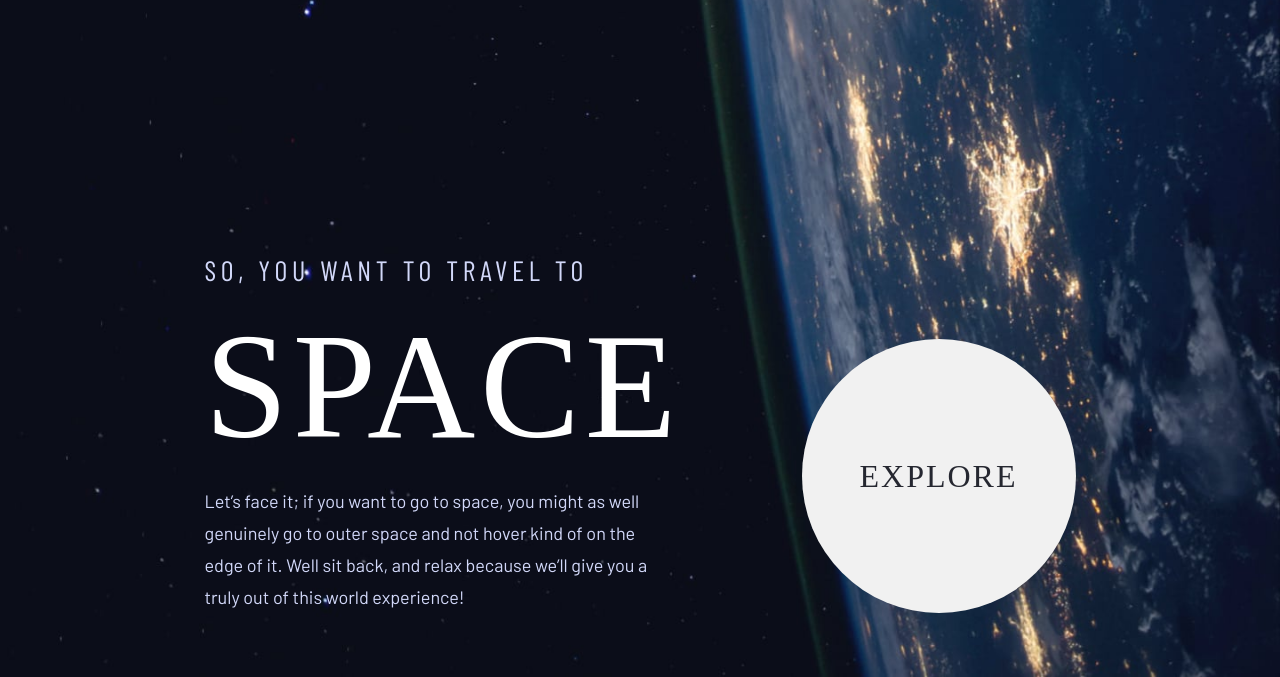
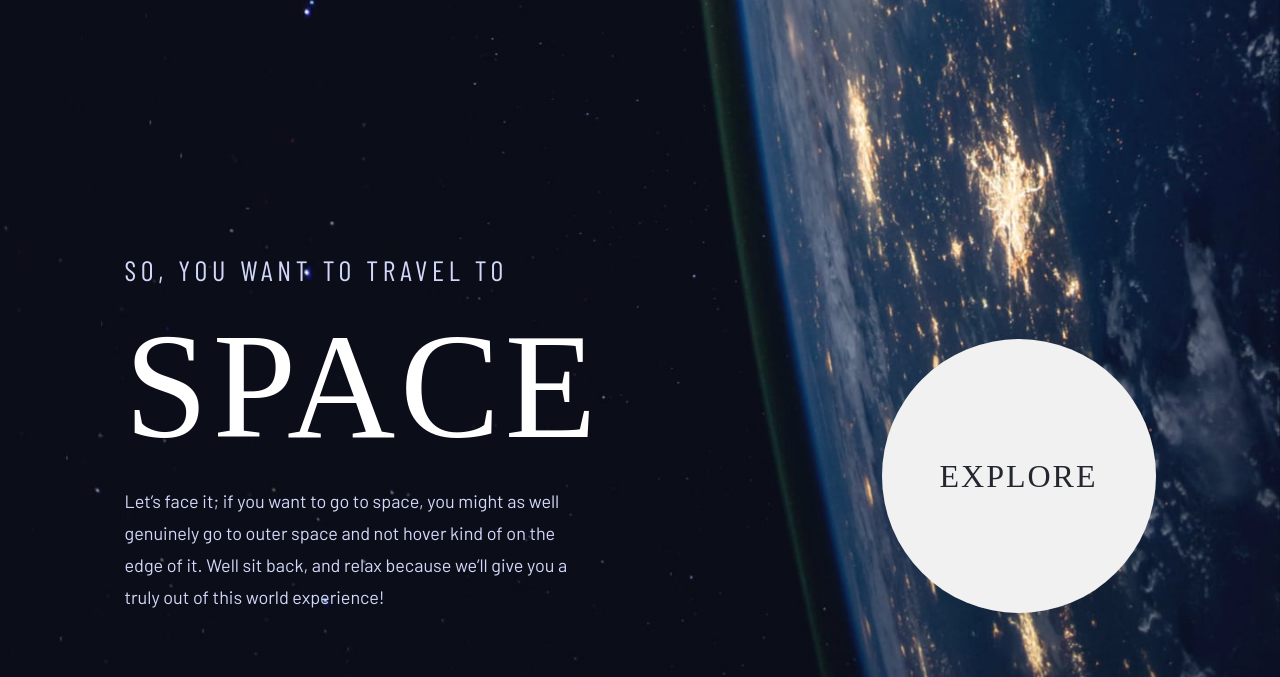
Before and after one commit to Unkookerinho/Space-tourism-multi-page-website, a plain HTML site: page index.html in a window 1280 px wide. Shown: the part 123-800 px from the top of the page. Drawn offline with nearby package versions, Linux system fonts and the light colour scheme; a web font is replaced by a local one.

Commit message:
Fixed homepage load animation
It's positioned properly now

```diff
--- a/scripts/animation.js
+++ b/scripts/animation.js
@@ -2,8 +2,8 @@ document.addEventListener('DOMContentLoaded', () => {
   const text = document.querySelector('.main__text');
   const button = document.querySelector('.main__button');
 
-  text.style.transform = 'translateX(5rem)';
+  text.style.transform = 'translateX(0)';
   text.style.opacity = '1';
-  button.style.transform = 'translateX(-5rem)';
+  button.style.transform = 'translateX(0)';
   button.style.opacity = '1';
 });
--- a/styles/scss/pages/_home.scss
+++ b/styles/scss/pages/_home.scss
@@ -30,7 +30,7 @@
       max-width: 20rem;
 
       opacity: 0;
-      transform: translateX(-5rem);
+      transform: translateX(-10rem);
 
       transition: transform 0.5s, opacity 0.5s;
 
@@ -43,7 +43,7 @@
       grid-area: main__button;
 
       opacity: 0;
-      transform: translateX(5rem);
+      transform: translateX(10rem);
 
       transition: transform 0.5s, opacity 0.5s;
     }
```
